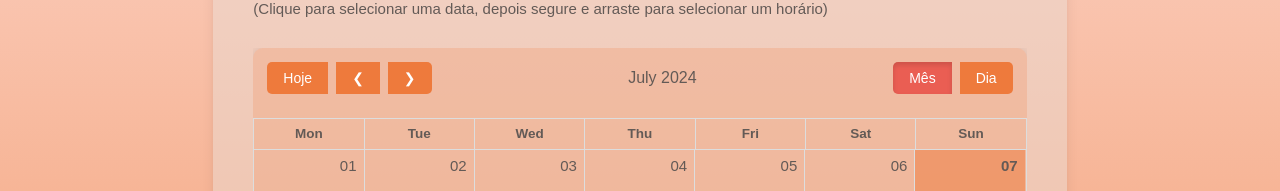
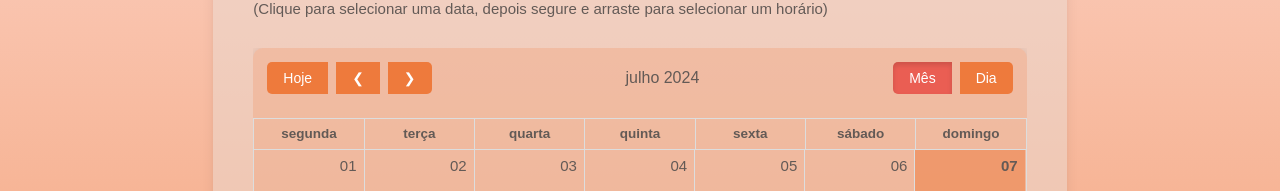
Before and after one commit to HextechBRISA/polen-inovacao-front, a Next.js app: page /space-rental/auditorium in a window 1280 px wide. Shown: the part 421-612 px from the top of the page. Built offline with nearby package versions, Linux system fonts and the light colour scheme; a web font is replaced by a local one.

Commit message:
feat: format calendar language to pt-br

```diff
--- a/src/app/mentor/components/MentorCalendar.tsx
+++ b/src/app/mentor/components/MentorCalendar.tsx
@@ -1,3 +1,4 @@
+"use client";
 import React, { useState } from "react";
 import { Calendar, dateFnsLocalizer, Views } from "react-big-calendar";
 import {
@@ -7,6 +8,7 @@ import {
   getDay,
   setHours,
   setMinutes,
+  parse,
 } from "date-fns";
 import { ptBR } from "date-fns/locale";
 import Swal from "sweetalert2";
@@ -19,11 +21,51 @@ const locales = {
 };
 
 const localizer = dateFnsLocalizer({
-  format,
+  format: (date, formatStr, options) =>
+    format(date, formatStr, { ...options, locale: ptBR }),
+  parse: (str, format) => parse(str, format, new Date(), { locale: ptBR }),
   startOfWeek: () => startOfWeek(new Date(), { weekStartsOn: 1 }),
   getDay,
   locales,
 });
+
+const messages = {
+  allDay: "Dia todo",
+  previous: "❮",
+  next: "❯",
+  today: "Hoje",
+  month: "Mês",
+  week: "Semana",
+  day: "Dia",
+  agenda: "Agenda",
+  date: "Data",
+  time: "Hora",
+  event: "Nome",
+  noEventsInRange: "Nenhum evento neste período.",
+  showMore: (total) => `+ ver mais (${total})`,
+};
+
+const formats = {
+  dateFormat: "dd",
+  dayFormat: (date, culture, localizer) =>
+    localizer.format(date, "EEEE", culture),
+  dayHeaderFormat: (date, culture, localizer) =>
+    localizer.format(date, "EEEE, MMMM dd", culture),
+  dayRangeHeaderFormat: ({ start, end }, culture, localizer) =>
+    `${localizer.format(start, "MMMM dd", culture)} - ${localizer.format(
+      end,
+      "MMMM dd",
+      culture
+    )}`,
+  agendaDateFormat: "dd/MM/yyyy",
+  agendaTimeFormat: "HH:mm",
+  agendaHeaderFormat: ({ start, end }, culture, localizer) =>
+    `${localizer.format(start, "MMMM dd", culture)} - ${localizer.format(
+      end,
+      "MMMM dd",
+      culture
+    )}`,
+};
 
 interface Event {
   start: Date;
@@ -258,23 +300,8 @@ export default function MentorCalendar({ isMentor }: MentorCalendarProps) {
             views={["month", "day"]}
             eventPropGetter={eventPropGetter}
             longPressThreshold={false}
-            messages={{
-              next: "❯",
-              previous: "❮",
-              today: "Hoje",
-              month: "Mês",
-              day: "Dia",
-              date: "Data",
-              time: "Hora",
-              event: "Nome",
-            }}
-            formats={{
-              dateFormat: "dd",
-              dayFormat: (date, culture, localizer) =>
-                localizer.format(date, "EEEE", culture),
-              dayHeaderFormat: (date, culture, localizer) =>
-                localizer.format(date, "EEEE, MMMM dd", culture),
-            }}
+            messages={messages}
+            formats={formats}
             min={setMinutes(setHours(new Date(), 8), 0)}
             max={setMinutes(setHours(new Date(), 18), 0)}
             components={{
--- a/src/app/space-rental/auditorium/components/AuditoriumCalendar.tsx
+++ b/src/app/space-rental/auditorium/components/AuditoriumCalendar.tsx
@@ -7,6 +7,7 @@ import {
   startOfWeek,
   getDay,
   differenceInMinutes,
+  parse,
 } from "date-fns";
 import { ptBR } from "date-fns/locale";
 import Swal from "sweetalert2";
@@ -19,11 +20,51 @@ const locales = {
 };
 
 const localizer = dateFnsLocalizer({
-  format,
+  format: (date, formatStr, options) =>
+    format(date, formatStr, { ...options, locale: ptBR }),
+  parse: (str, format) => parse(str, format, new Date(), { locale: ptBR }),
   startOfWeek: () => startOfWeek(new Date(), { weekStartsOn: 1 }),
   getDay,
   locales,
 });
+
+const messages = {
+  allDay: "Dia todo",
+  previous: "❮",
+  next: "❯",
+  today: "Hoje",
+  month: "Mês",
+  week: "Semana",
+  day: "Dia",
+  agenda: "Agenda",
+  date: "Data",
+  time: "Hora",
+  event: "Evento",
+  noEventsInRange: "Nenhum evento neste período.",
+  showMore: (total) => `+ ver mais (${total})`,
+};
+
+const formats = {
+  dateFormat: "dd",
+  dayFormat: (date, culture, localizer) =>
+    localizer.format(date, "EEEE", culture),
+  dayHeaderFormat: (date, culture, localizer) =>
+    localizer.format(date, "EEEE, MMMM dd", culture),
+  dayRangeHeaderFormat: ({ start, end }, culture, localizer) =>
+    `${localizer.format(start, "MMMM dd", culture)} - ${localizer.format(
+      end,
+      "MMMM dd",
+      culture
+    )}`,
+  agendaDateFormat: "dd/MM/yyyy",
+  agendaTimeFormat: "HH:mm",
+  agendaHeaderFormat: ({ start, end }, culture, localizer) =>
+    `${localizer.format(start, "MMMM dd", culture)} - ${localizer.format(
+      end,
+      "MMMM dd",
+      culture
+    )}`,
+};
 
 interface Event {
   start: Date;
@@ -190,8 +231,9 @@ export default function AuditoriumCalendar() {
   return (
     <form className="calendar-container" onSubmit={(e) => e.preventDefault()}>
       <Calendar
-        className="rbc-calendar"
         localizer={localizer}
+        messages={messages}
+        formats={formats}
         events={events}
         startAccessor="start"
         endAccessor="end"
@@ -215,25 +257,7 @@ export default function AuditoriumCalendar() {
           },
         })}
         longPressThreshold={false}
-        messages={{
-          next: "❯",
-          previous: "❮",
-          today: "Hoje",
-          month: "Mês",
-          day: "Dia",
-          date: "Data",
-          time: "Hora",
-          event: "Evento",
-        }}
-        formats={{
-          dateFormat: "dd",
-          dayFormat: (date, culture, localizer) =>
-            localizer.format(date, "EEEE", culture),
-          dayHeaderFormat: (date, culture, localizer) =>
-            localizer.format(date, "EEEE, MMMM dd", culture),
-        }}
       />
-
       <button
         type="submit"
         className="shadow-md mt-8 xs:mt-6 xs:mb-2 mx-auto w-[200px] h-[30px] bg-[#EA5E53] text-white text-sm font-bold rounded-[50px]"
--- a/src/app/space-rental/podcast-studio/components/PodcastStudioCalendar.tsx
+++ b/src/app/space-rental/podcast-studio/components/PodcastStudioCalendar.tsx
@@ -7,6 +7,7 @@ import {
   startOfWeek,
   getDay,
   differenceInMinutes,
+  parse,
 } from "date-fns";
 import { ptBR } from "date-fns/locale";
 import Swal from "sweetalert2";
@@ -19,11 +20,51 @@ const locales = {
 };
 
 const localizer = dateFnsLocalizer({
-  format,
+  format: (date, formatStr, options) =>
+    format(date, formatStr, { ...options, locale: ptBR }),
+  parse: (str, format) => parse(str, format, new Date(), { locale: ptBR }),
   startOfWeek: () => startOfWeek(new Date(), { weekStartsOn: 1 }),
   getDay,
   locales,
 });
+
+const messages = {
+  allDay: "Dia todo",
+  previous: "❮",
+  next: "❯",
+  today: "Hoje",
+  month: "Mês",
+  week: "Semana",
+  day: "Dia",
+  agenda: "Agenda",
+  date: "Data",
+  time: "Hora",
+  event: "Evento",
+  noEventsInRange: "Nenhum evento neste período.",
+  showMore: (total) => `+ ver mais (${total})`,
+};
+
+const formats = {
+  dateFormat: "dd",
+  dayFormat: (date, culture, localizer) =>
+    localizer.format(date, "EEEE", culture),
+  dayHeaderFormat: (date, culture, localizer) =>
+    localizer.format(date, "EEEE, MMMM dd", culture),
+  dayRangeHeaderFormat: ({ start, end }, culture, localizer) =>
+    `${localizer.format(start, "MMMM dd", culture)} - ${localizer.format(
+      end,
+      "MMMM dd",
+      culture
+    )}`,
+  agendaDateFormat: "dd/MM/yyyy",
+  agendaTimeFormat: "HH:mm",
+  agendaHeaderFormat: ({ start, end }, culture, localizer) =>
+    `${localizer.format(start, "MMMM dd", culture)} - ${localizer.format(
+      end,
+      "MMMM dd",
+      culture
+    )}`,
+};
 
 interface Event {
   start: Date;
@@ -190,8 +231,9 @@ export default function PodcastStudioCalendar() {
   return (
     <form className="calendar-container" onSubmit={(e) => e.preventDefault()}>
       <Calendar
-        className="rbc-calendar"
         localizer={localizer}
+        messages={messages}
+        formats={formats}
         events={events}
         startAccessor="start"
         endAccessor="end"
@@ -215,25 +257,7 @@ export default function PodcastStudioCalendar() {
           },
         })}
         longPressThreshold={false}
-        messages={{
-          next: "❯",
-          previous: "❮",
-          today: "Hoje",
-          month: "Mês",
-          day: "Dia",
-          date: "Data",
-          time: "Hora",
-          event: "Evento",
-        }}
-        formats={{
-          dateFormat: "dd",
-          dayFormat: (date, culture, localizer) =>
-            localizer.format(date, "EEEE", culture),
-          dayHeaderFormat: (date, culture, localizer) =>
-            localizer.format(date, "EEEE, MMMM dd", culture),
-        }}
       />
-
       <button
         type="submit"
         className="shadow-md mt-8 xs:mt-6 xs:mb-2 mx-auto w-[200px] h-[30px] bg-[#EA5E53] text-white text-sm font-bold rounded-[50px]"
--- a/src/app/space-rental/tv-studio/components/TVStudioCalendar.tsx
+++ b/src/app/space-rental/tv-studio/components/TVStudioCalendar.tsx
@@ -7,6 +7,7 @@ import {
   startOfWeek,
   getDay,
   differenceInMinutes,
+  parse,
 } from "date-fns";
 import { ptBR } from "date-fns/locale";
 import Swal from "sweetalert2";
@@ -19,11 +20,51 @@ const locales = {
 };
 
 const localizer = dateFnsLocalizer({
-  format,
+  format: (date, formatStr, options) =>
+    format(date, formatStr, { ...options, locale: ptBR }),
+  parse: (str, format) => parse(str, format, new Date(), { locale: ptBR }),
   startOfWeek: () => startOfWeek(new Date(), { weekStartsOn: 1 }),
   getDay,
   locales,
 });
+
+const messages = {
+  allDay: "Dia todo",
+  previous: "❮",
+  next: "❯",
+  today: "Hoje",
+  month: "Mês",
+  week: "Semana",
+  day: "Dia",
+  agenda: "Agenda",
+  date: "Data",
+  time: "Hora",
+  event: "Evento",
+  noEventsInRange: "Nenhum evento neste período.",
+  showMore: (total) => `+ ver mais (${total})`,
+};
+
+const formats = {
+  dateFormat: "dd",
+  dayFormat: (date, culture, localizer) =>
+    localizer.format(date, "EEEE", culture),
+  dayHeaderFormat: (date, culture, localizer) =>
+    localizer.format(date, "EEEE, MMMM dd", culture),
+  dayRangeHeaderFormat: ({ start, end }, culture, localizer) =>
+    `${localizer.format(start, "MMMM dd", culture)} - ${localizer.format(
+      end,
+      "MMMM dd",
+      culture
+    )}`,
+  agendaDateFormat: "dd/MM/yyyy",
+  agendaTimeFormat: "HH:mm",
+  agendaHeaderFormat: ({ start, end }, culture, localizer) =>
+    `${localizer.format(start, "MMMM dd", culture)} - ${localizer.format(
+      end,
+      "MMMM dd",
+      culture
+    )}`,
+};
 
 interface Event {
   start: Date;
@@ -190,8 +231,9 @@ export default function TVStudioCalendar() {
   return (
     <form className="calendar-container" onSubmit={(e) => e.preventDefault()}>
       <Calendar
-        className="rbc-calendar"
         localizer={localizer}
+        messages={messages}
+        formats={formats}
         events={events}
         startAccessor="start"
         endAccessor="end"
@@ -215,25 +257,7 @@ export default function TVStudioCalendar() {
           },
         })}
         longPressThreshold={false}
-        messages={{
-          next: "❯",
-          previous: "❮",
-          today: "Hoje",
-          month: "Mês",
-          day: "Dia",
-          date: "Data",
-          time: "Hora",
-          event: "Evento",
-        }}
-        formats={{
-          dateFormat: "dd",
-          dayFormat: (date, culture, localizer) =>
-            localizer.format(date, "EEEE", culture),
-          dayHeaderFormat: (date, culture, localizer) =>
-            localizer.format(date, "EEEE, MMMM dd", culture),
-        }}
       />
-
       <button
         type="submit"
         className="shadow-md mt-8 xs:mt-6 xs:mb-2 mx-auto w-[200px] h-[30px] bg-[#EA5E53] text-white text-sm font-bold rounded-[50px]"
```
